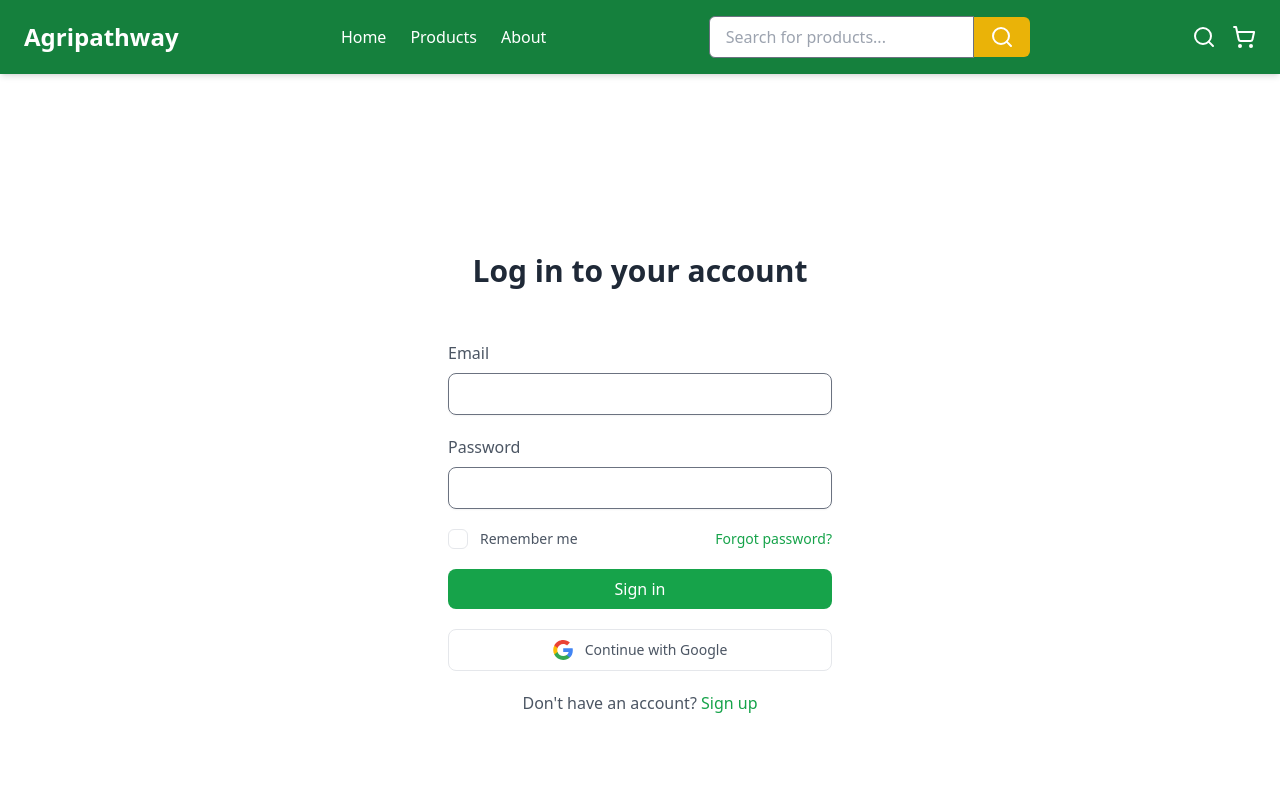
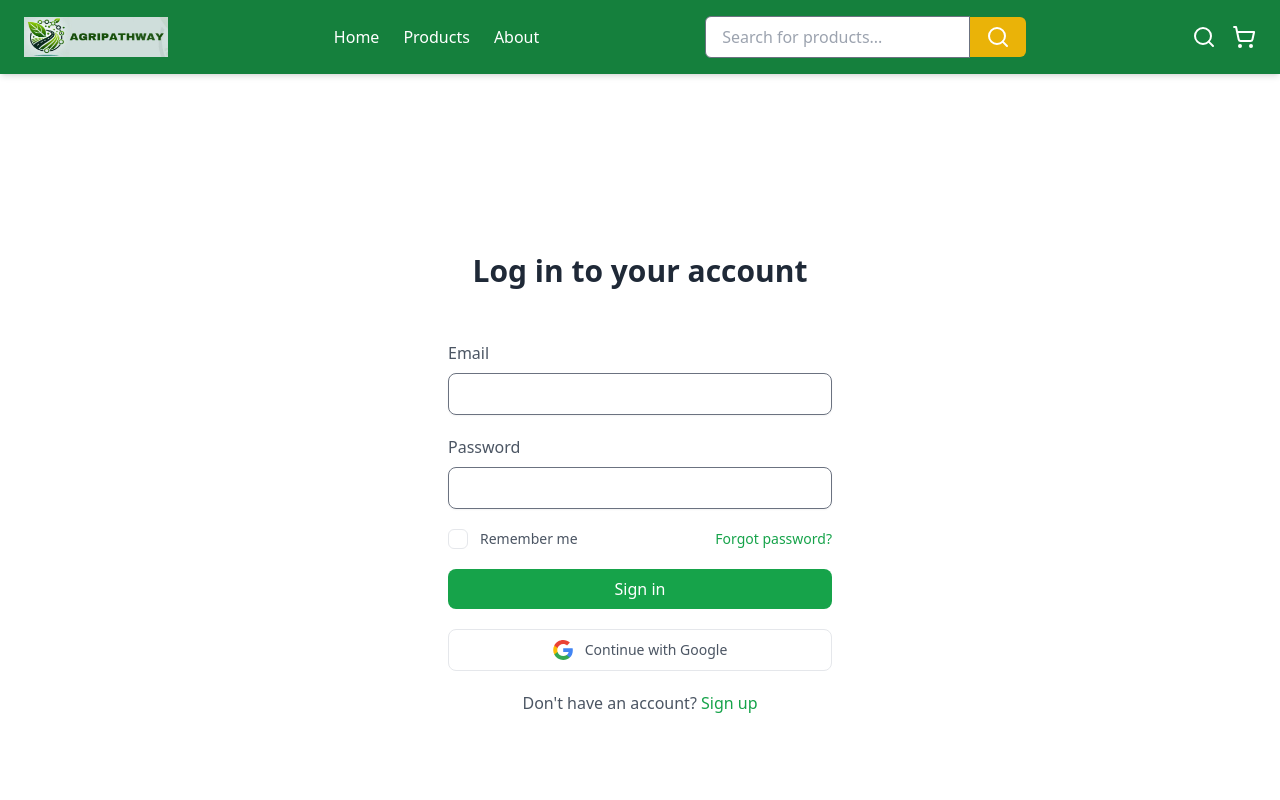
Before and after one commit to tobidada001/ag, a React (Vite) app: page /login in a window 1280 px wide. Shown: the top 800 px of the page. Built offline with nearby package versions, Linux system fonts and the light colour scheme.

Commit message:
Added site logo

```diff
--- a/index.html
+++ b/index.html
@@ -2,7 +2,7 @@
 <html lang="en">
   <head>
     <meta charset="UTF-8" />
-    <link rel="icon" type="image/svg+xml" href="/vite.svg" />
+    <link rel="icon" type="image/svg+xml" href="/sitelogo.png" />
     <meta name="viewport" content="width=device-width, initial-scale=1.0" />
     <title>AgriPathway - A platform for all consumers to connect directly with farmers</title>
 
--- a/src/components/Navbar.jsx
+++ b/src/components/Navbar.jsx
@@ -1,6 +1,7 @@
 import React, { useState, useEffect, useRef } from "react";
 import { Link, useLocation } from "react-router-dom";
 import { Menu, Search, ShoppingCart, X } from 'lucide-react';
+import logo from '../assets/icons/logo.png'
 
 const Navbar = () => {
   const [showSearch, setShowSearch] = useState(false);
@@ -33,7 +34,7 @@ const Navbar = () => {
     <header className="bg-green-700 shadow-md sticky top-0 z-50">
       <nav className="container mx-auto flex items-center justify-between py-4 px-4 lg:px-6">
         {/* Logo */}
-        <div className="text-white text-2xl font-bold flex-shrink-0">Agripathway</div>
+        <div className="text-white text-2xl font-bold flex-shrink-0"><img src={logo} className="h-10 w-24  sm:w-30 md:w-36"/></div>
 
         {/* Desktop Links */}
         <div className="hidden lg:flex space-x-6 text-white">
```
Also changed, not shown: public/sitelogo.png (added), src/assets/icons/logo.png (added).
